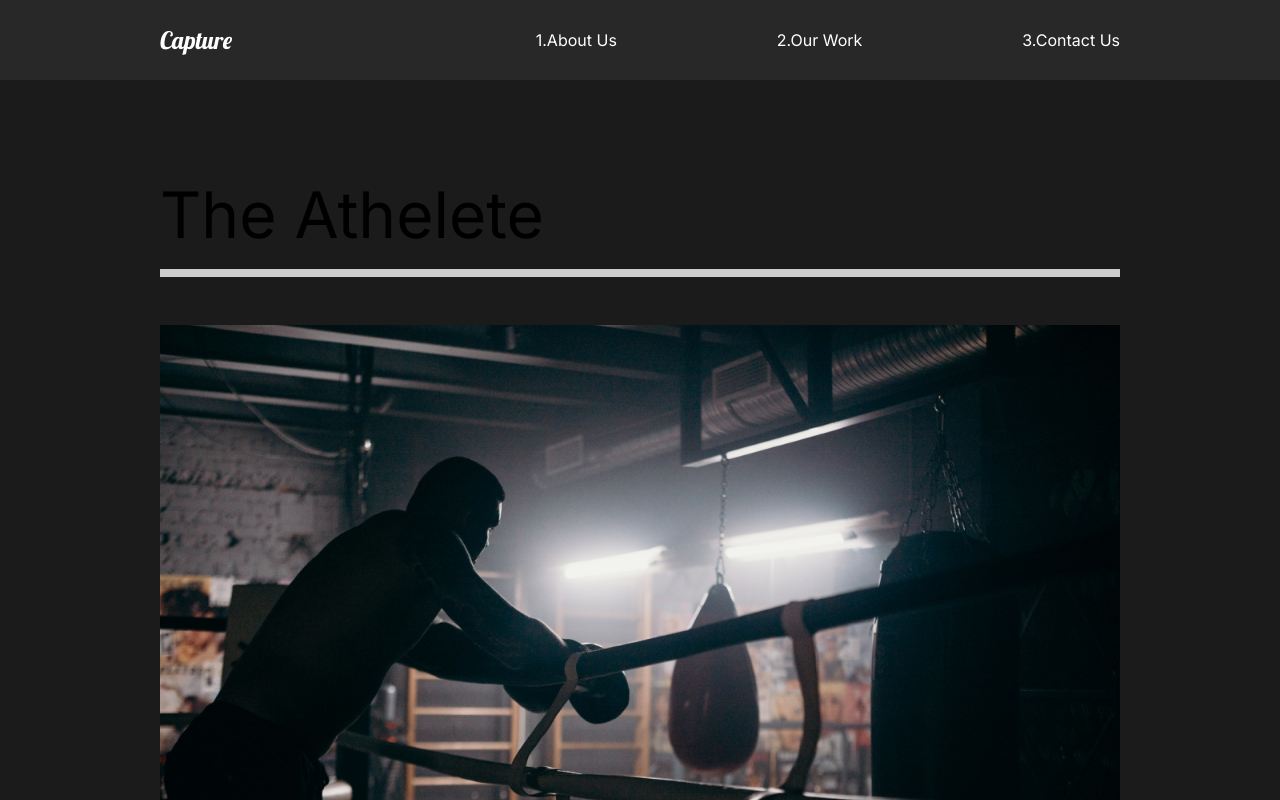
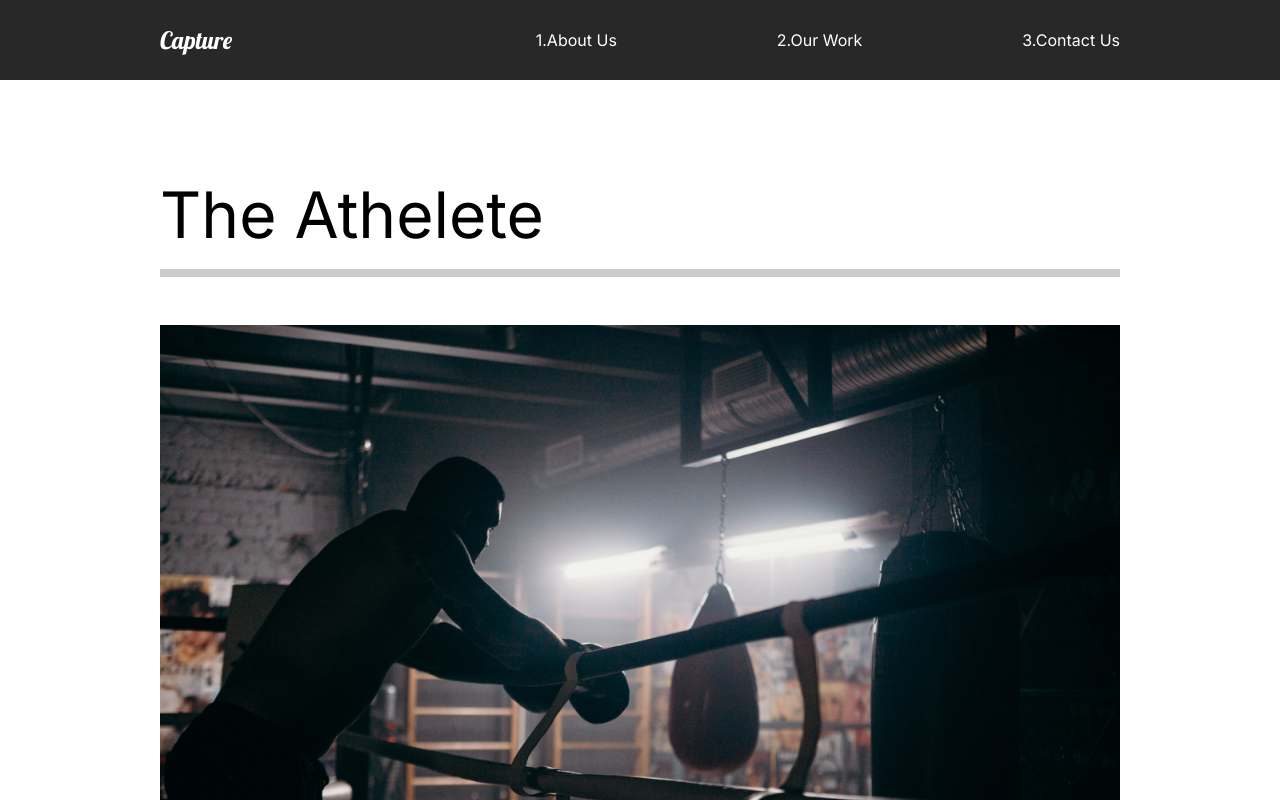
Before and after one commit to phonqha/capture-react, a React (Create React App) app: page /work in a window 1280 px wide. Shown: the top 800 px of the page. Built offline with nearby package versions, Linux system fonts and the light colour scheme.

Commit message:
13.Page Transitions

```diff
--- a/src/App.js
+++ b/src/App.js
@@ -8,14 +8,19 @@ import OurWork from "./pages/OurWork";
 import Nav from "./components/Nav";
 import MovieDetail from "./pages/MovieDetail";
 //Router
-import { Route, Switch } from "react-router-dom";
+import { Route, Switch, useLocation } from "react-router-dom";
+//animation
+import { AnimatePresence } from "framer-motion";
 
 function App() {
+    const location = useLocation();
+
     return (
         <div className="App">
             <GlobalStyle />
             <Nav />
-            <Switch>
+            <AnimatePresence exitBeforeEnter>
+                <Switch location={location} key={location.pathname}>
                     <Route path="/" exact>
                         <AboutUs />
                     </Route>
@@ -29,6 +34,7 @@ function App() {
                         <ContactUs />
                     </Route>
                 </Switch>
+            </AnimatePresence>
         </div>
     );
 }
--- /dev/null
+++ b/src/animation.js
@@ -0,0 +1,18 @@
+export const pageAnimation = {
+    hidden: {
+        opacity: 0,
+        y: 300,
+    },
+    show: {
+        opacity: 1,
+        y: 0,
+        transition: {
+            duration: 1,
+        },
+    },
+    exit: {
+        opacity: 0,
+        y: 300,
+        transition: { duration: 1 },
+    },
+};
--- a/src/pages/AboutUs.js
+++ b/src/pages/AboutUs.js
@@ -3,14 +3,22 @@ import React from "react";
 import AboutSection from "../components/AboutSection";
 import ServicesSection from "../components/ServicesSection";
 import FaqSection from "../components/FaqSection";
+//animation
+import { motion } from "framer-motion";
+import { pageAnimation } from "../animation";
 
 const AboutUs = () => {
     return (
-        <>
+        <motion.div
+            exit="exit"
+            variants={pageAnimation}
+            initial="hidden"
+            animate="show"
+        >
             <AboutSection />
             <ServicesSection />
             <FaqSection />
-        </>
+        </motion.div>
     );
 };
 
--- a/src/pages/ContactUs.js
+++ b/src/pages/ContactUs.js
@@ -1,10 +1,19 @@
 import React from "react";
+//animation
+import { motion } from "framer-motion";
+import { pageAnimation } from "../animation";
 
 const ContactUs = () => {
     return (
-        <div>
+        <motion.div
+            style={{ background: "#fff" }}
+            exit="exit"
+            variants={pageAnimation}
+            initial="hidden"
+            animate="show"
+        >
             <h1>Contact Us</h1>
-        </div>
+        </motion.div>
     );
 };
 
--- a/src/pages/MovieDetail.js
+++ b/src/pages/MovieDetail.js
@@ -2,6 +2,9 @@ import React, { useState, useEffect } from "react";
 import styled from "styled-components";
 import { useHistory } from "react-router-dom";
 import { MovieState } from "../movieState";
+//animation
+import { motion } from "framer-motion";
+import { pageAnimation } from "../animation";
 
 const MovieDetail = () => {
     const history = useHistory();
@@ -18,7 +21,12 @@ const MovieDetail = () => {
     return (
         <>
             {movie && (
-                <Details>
+                <Details
+                    exit="exit"
+                    variants={pageAnimation}
+                    initial="hidden"
+                    animate="show"
+                >
                     <HeadLine>
                         <h2>{movie.title}</h2>
                         <img src={movie.mainImg} alt="movie" />
@@ -41,7 +49,7 @@ const MovieDetail = () => {
     );
 };
 
-const Details = styled.div`
+const Details = styled(motion.div)`
     color: white;
 `;
 const HeadLine = styled.div`
--- a/src/pages/OurWork.js
+++ b/src/pages/OurWork.js
@@ -5,10 +5,19 @@ import { Link } from "react-router-dom";
 import athelete from "../img/athlete-small.png";
 import theracer from "../img/theracer-small.png";
 import goodtimes from "../img/goodtimes-small.png";
+//animation
+import { motion } from "framer-motion";
+import { pageAnimation } from "../animation";
 
 const OurWork = () => {
     return (
-        <Work>
+        <Work
+            style={{ background: "#fff" }}
+            exit="exit"
+            variants={pageAnimation}
+            initial="hidden"
+            animate="show"
+        >
             <Movie>
                 <h2>The Athelete</h2>
                 <div className="line"></div>
@@ -36,7 +45,7 @@ const OurWork = () => {
     );
 };
 
-const Work = styled.div`
+const Work = styled(motion.div)`
     min-height: 100vh;
     overflow: hidden;
     padding: 5rem 10rem;
```
Lines whose indentation alone changed are shown as unchanged.
